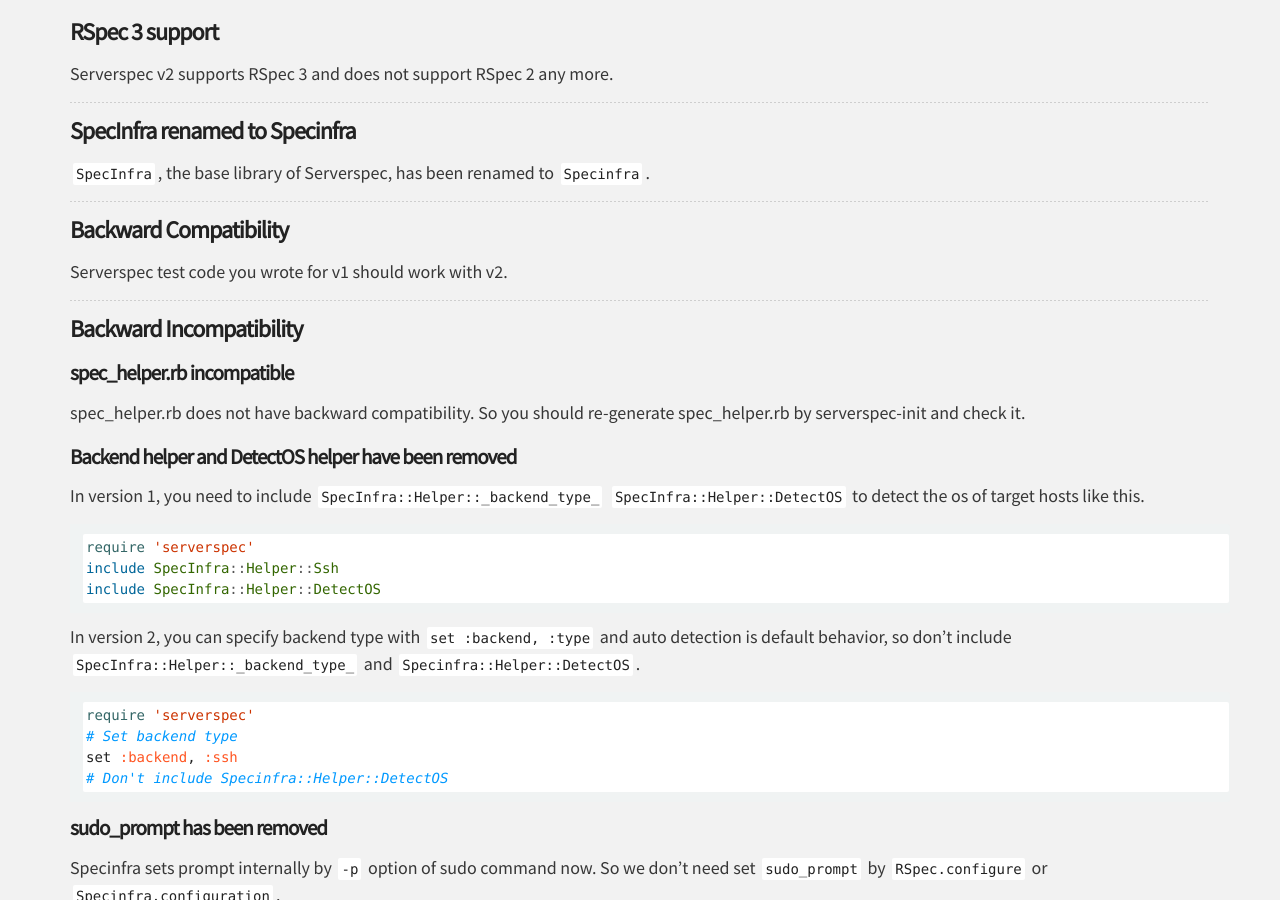
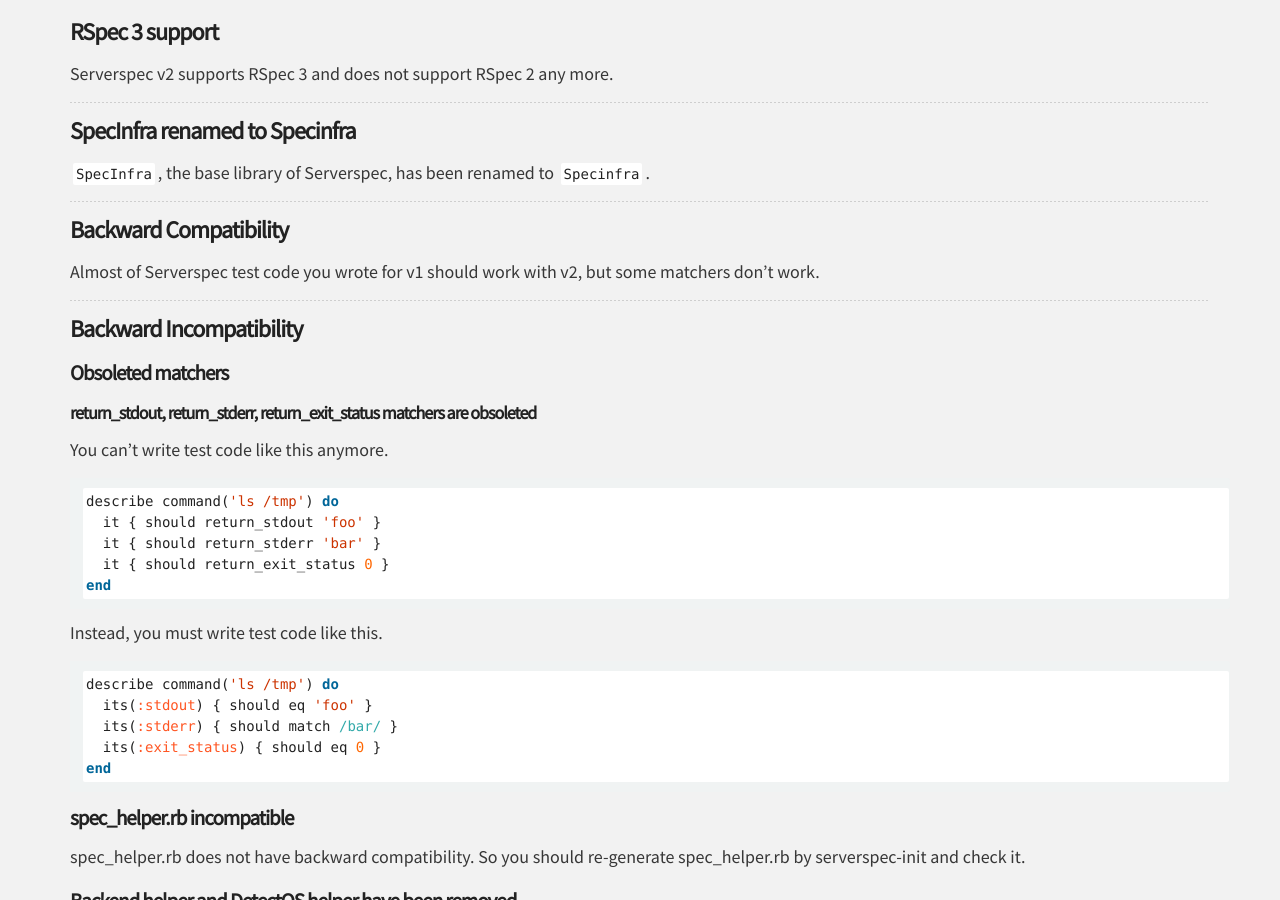
Before and after one commit to serverspec/serverspec.github.io, a Jekyll site: the page built from changes-of-v2.md, in a window 1280 px wide and 900 px high, scrolled down 643 px. Built offline with Jekyll 4.4.1, drawn with Linux system fonts in a browser that asks for light colours; Markdown is read by kramdown in place of the engine named in the settings.

Commit message:
Update changes of v2

````diff
--- a/changes-of-v2.md
+++ b/changes-of-v2.md
@@ -30,11 +30,37 @@ Serverspec v2 supports RSpec 3 and does not support RSpec 2 any more.
 ---
 ### Backward Compatibility
 
-Serverspec test code you wrote for v1 should  work with v2.
+Almost of Serverspec test code you wrote for v1 should  work with v2, but some matchers don't work.
 
 ---
 
 ### Backward Incompatibility
+
+#### Obsoleted matchers
+
+##### return_stdout, return_stderr, return_exit_status matchers are obsoleted
+
+You can't write test code like this anymore.
+
+```ruby
+describe command('ls /tmp') do
+  it { should return_stdout 'foo' }
+  it { should return_stderr 'bar' }
+  it { should return_exit_status 0 }
+end
+```
+
+Instead, you must write test code like this.
+
+```ruby
+describe command('ls /tmp') do
+  its(:stdout) { should eq 'foo' }
+  its(:stderr) { should match /bar/ }
+  its(:exit_status) { should eq 0 }
+end
+```
+
+
 
 #### spec_helper.rb incompatible
 
````
